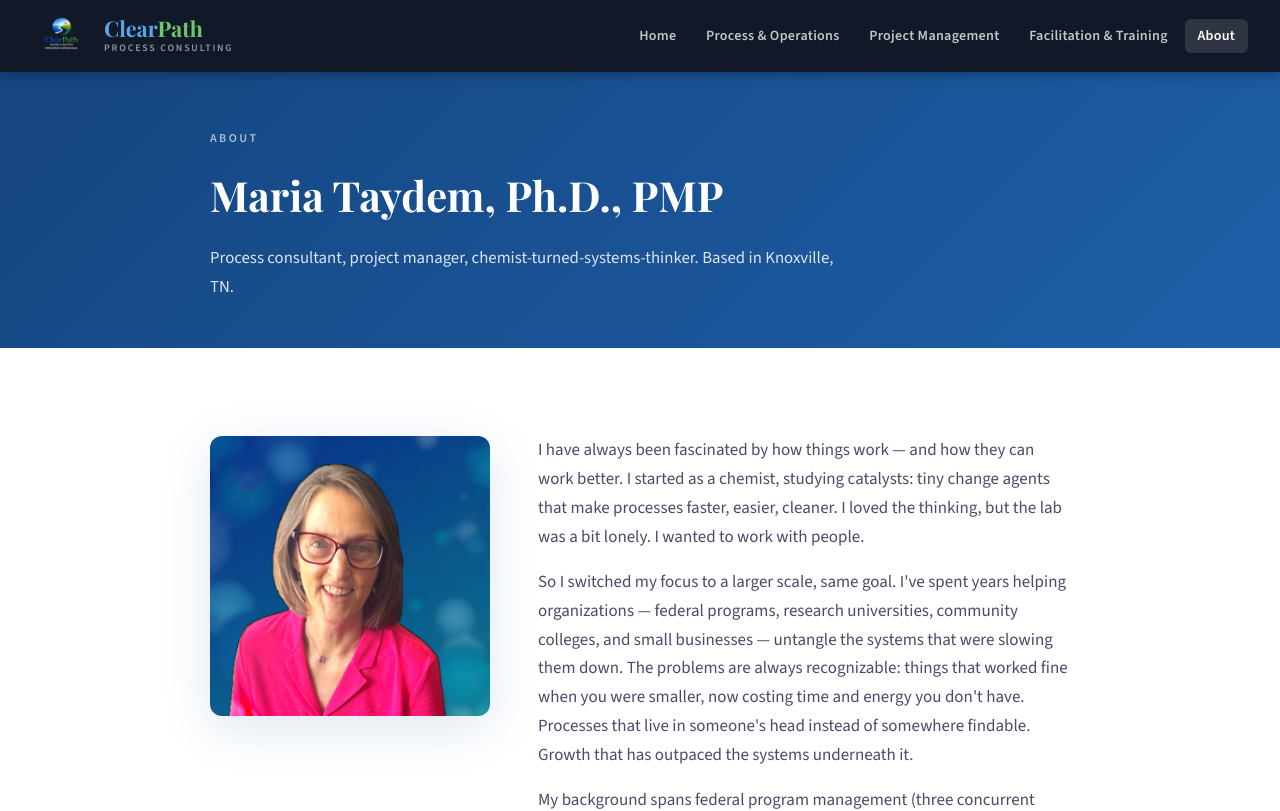
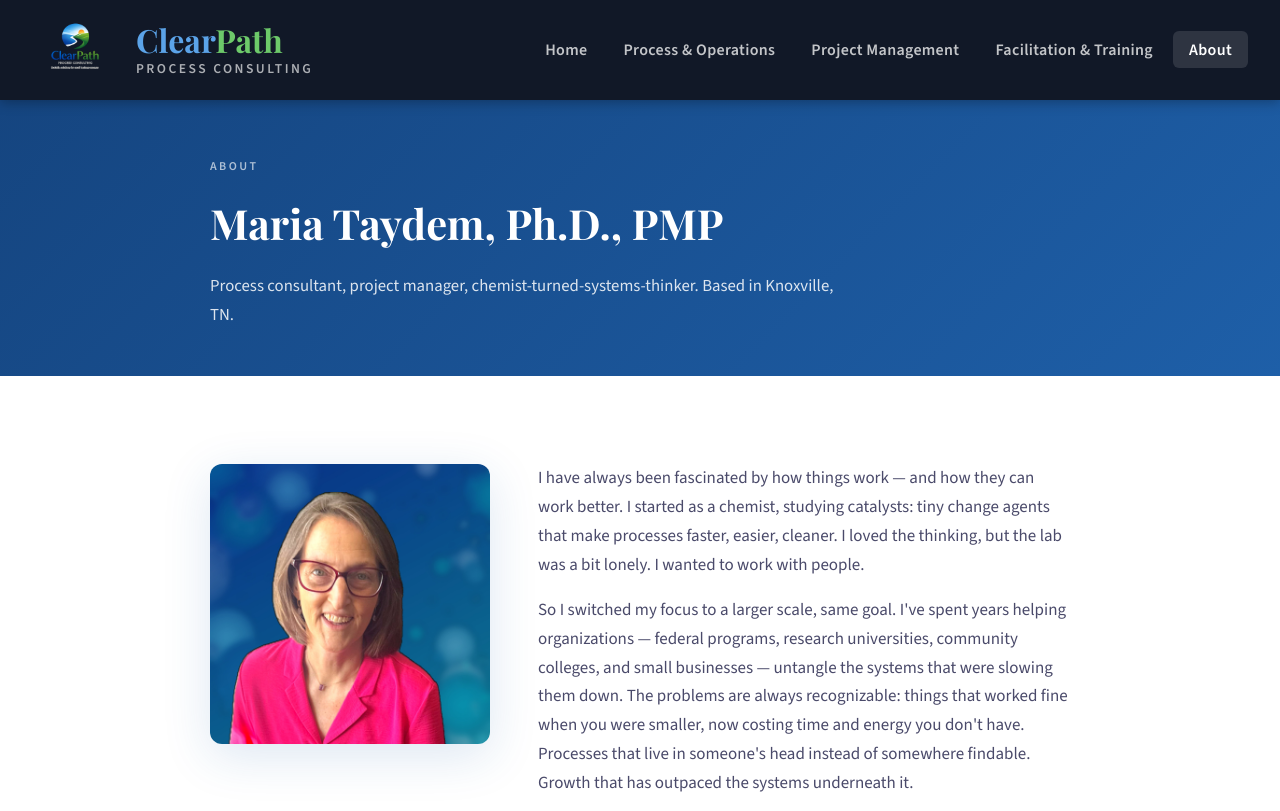
Before and after one commit to MariaTaydem/ClearPath-Process-Consulting, a plain HTML site: page pages/about.html in a window 1280 px wide. Shown: the top 811 px of the page. Drawn offline with nearby package versions, Linux system fonts and the light colour scheme.

Commit message:
Update style.css

```diff
--- a/css/style.css
+++ b/css/style.css
@@ -26,25 +26,25 @@ nav {
   background: var(--nav-bg);
   padding: 0 2rem;
   display: flex; align-items: center; justify-content: space-between;
-  height: 72px;
+  height: 100px;
   box-shadow: 0 2px 12px rgba(0,0,0,0.3);
 }
 
-.nav-brand { display: flex; align-items: center; gap: 0.75rem; text-decoration: none; }
+.nav-brand { display: flex; align-items: center; gap: 1rem; text-decoration: none; }
 
-.nav-logo { height: 60px; width: auto; object-fit: contain; }
+.nav-logo { height: 88px; width: auto; object-fit: contain; }
 
 .nav-wordmark { display: flex; flex-direction: column; line-height: 1.1; }
-.nav-wordmark .brand-line { font-family: 'Playfair Display', serif; font-size: 1.35rem; font-weight: 700; line-height: 1; }
+.nav-wordmark .brand-line { font-family: 'Playfair Display', serif; font-size: 2rem; font-weight: 700; line-height: 1; }
 .nav-wordmark .clear { color: #5BA3E8; }
 .nav-wordmark .path { color: #6DC96A; }
-.nav-wordmark .sub { font-size: 0.62rem; letter-spacing: 0.18em; text-transform: uppercase; color: rgba(255,255,255,0.55); font-weight: 600; margin-top: 0.2rem; }
+.nav-wordmark .sub { font-size: 0.85rem; letter-spacing: 0.18em; text-transform: uppercase; color: rgba(255,255,255,0.65); font-weight: 600; margin-top: 0.3rem; }
 
 .nav-links { display: flex; gap: 0.25rem; list-style: none; }
 .nav-links a {
   text-decoration: none; color: rgba(255,255,255,0.75);
-  font-size: 0.88rem; font-weight: 600;
-  padding: 0.45rem 0.8rem; border-radius: 6px;
+  font-size: 1rem; font-weight: 600;
+  padding: 0.5rem 1rem; border-radius: 6px;
   transition: all 0.2s; letter-spacing: 0.02em;
 }
 .nav-links a:hover, .nav-links a.active { color: #fff; background: rgba(255,255,255,0.12); }
@@ -123,9 +123,9 @@ p:last-child { margin-bottom: 0; }
 .cta-section p { max-width: 560px; margin: 0.75rem auto 1.75rem; }
 
 /* ── FOOTER ── */
-footer { background: var(--dark); color: rgba(255,255,255,0.6); padding: 2rem; text-align: center; font-size: 0.85rem; }
-footer a { color: rgba(255,255,255,0.8); text-decoration: none; }
-footer a:hover { color: var(--white); }
+footer { background: var(--dark); color: #f0f0f0; padding: 2rem; text-align: center; font-size: 1.05rem; }
+footer a { color: #ffffff; text-decoration: none; }
+footer a:hover { color: var(--green); }
 
 /* ── PAGE HERO ── */
 .page-hero { background: linear-gradient(135deg, var(--blue-dark) 0%, var(--blue) 100%); color: var(--white); padding: 3.5rem 2rem 3rem; }
```
